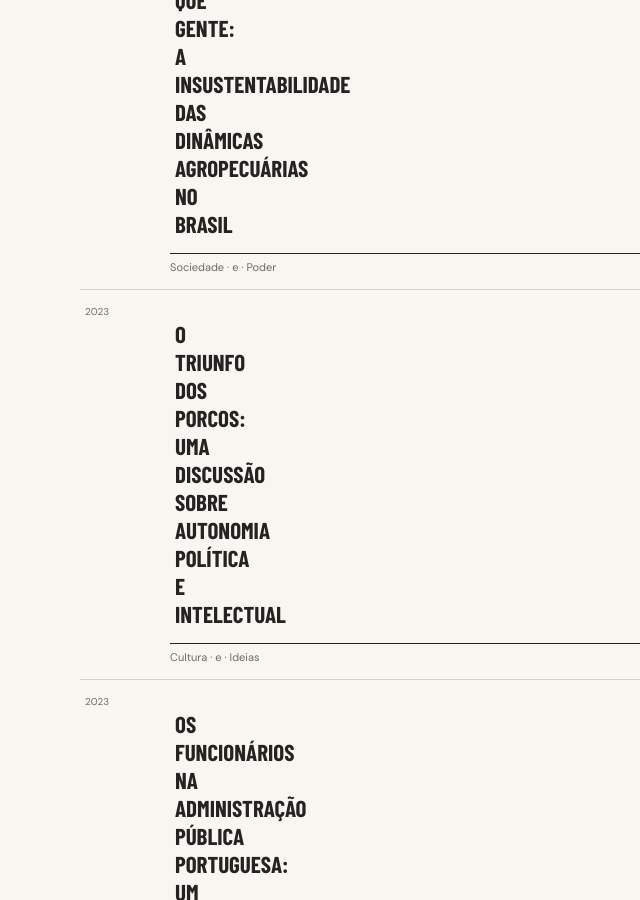
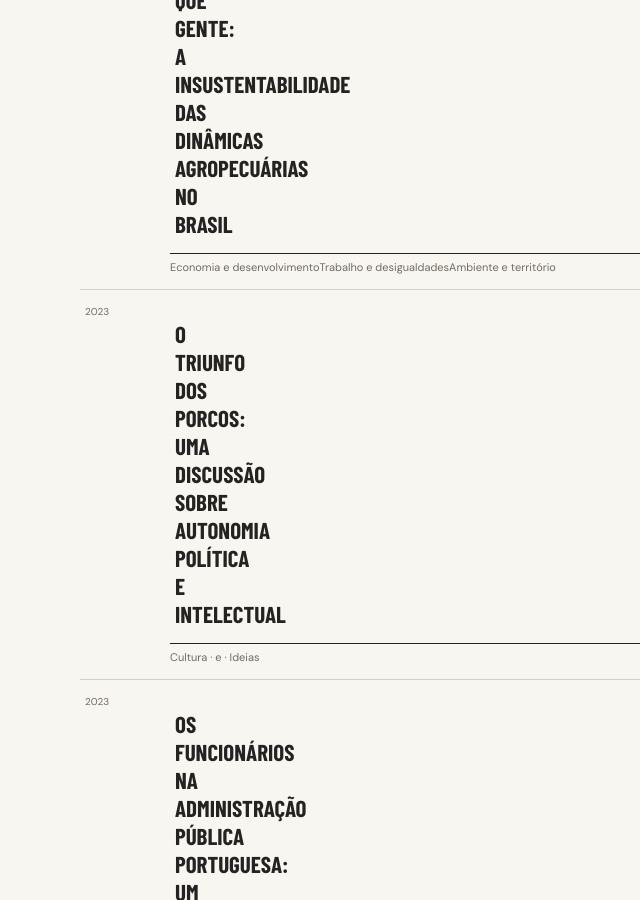
Before and after one commit to gmonteiropolli-design/Margens-da-Polis, a Jekyll site: the page built from indice-tematico/index.html, in a window 1280 px wide and 900 px high, scrolled down 5737 px. Shown: the whole window, without its empty margins (35-675 px from the left). Built offline with Jekyll 4.4.1, drawn with Linux system fonts in a browser that asks for light colours; some web fonts are replaced.

```diff
--- a/_posts/2026-11-09-mais-boi-do-que-gente-a-insustentabilidade-das-dinamicas-agropecuarias-no-brasil.md
+++ b/_posts/2026-11-09-mais-boi-do-que-gente-a-insustentabilidade-das-dinamicas-agropecuarias-no-brasil.md
@@ -3,6 +3,11 @@ title: "Mais boi do que gente: a insustentabilidade das dinâmicas agropecuária
   no Brasil"
 date: 2023-09-23
 categories: Sociedade e Poder
+temas:
+  - "Economia e desenvolvimento"
+  - "Trabalho e desigualdades"
+  - "Ambiente e território"
+
 author: Giulia Polli
 description: Em pesquisa recente divulgada pelo Instituto Brasileiro de
   Geografia e Estatística, há mais cabeças de gado do que gente no Brasil. Com
```
